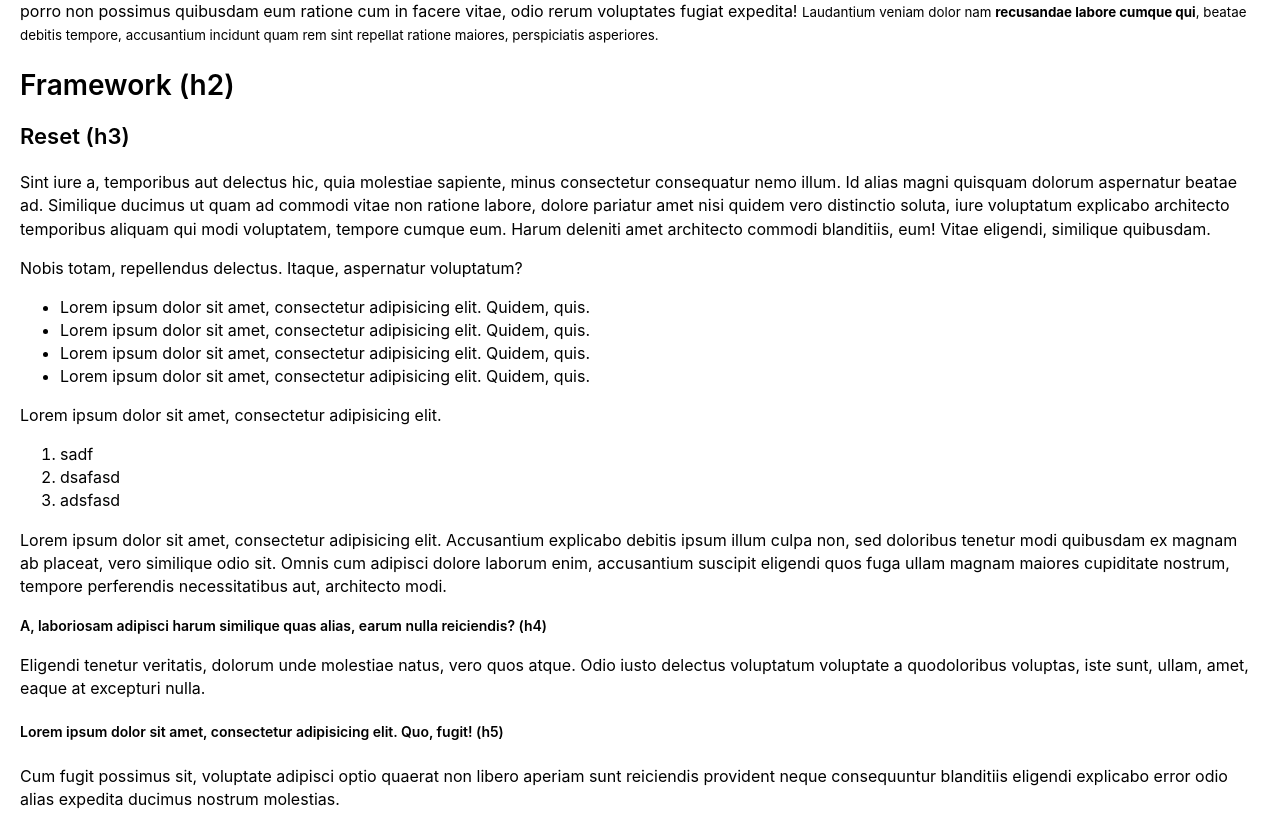
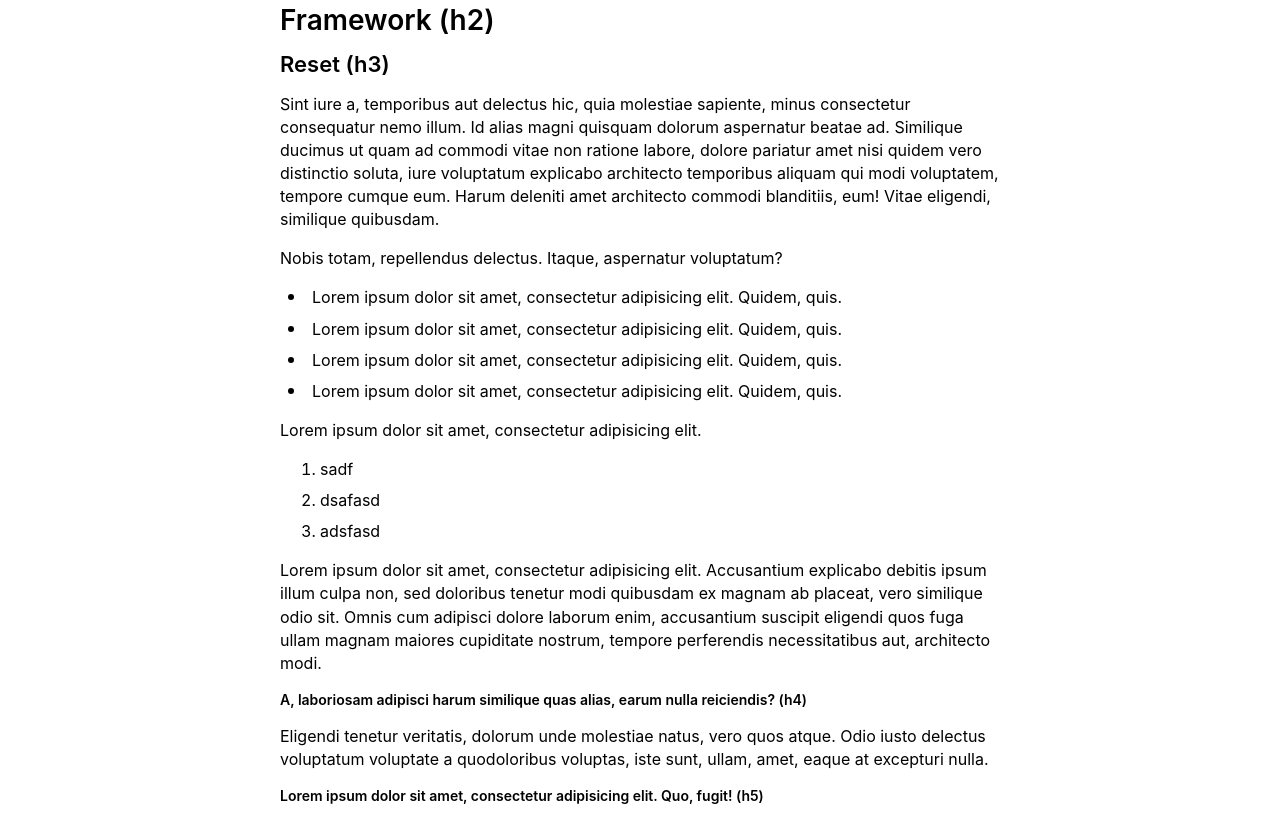
Before and after one commit to jeff-wolff/omni, a plain HTML site: page index.html in a window 1280 px wide. Shown: the part 580-1399 px from the top of the page. Drawn offline with Linux system fonts and the light colour scheme; a web font is replaced by a local one.

Commit message:
added ul

```diff
--- a/css/style.css
+++ b/css/style.css
@@ -9,7 +9,7 @@ body {
 }
 .container {
     /* border: 6px solid red; */
-    max-width: 1280px;
+    max-width: 760px;
     margin-top: 1rem;
     margin-right: auto;
     margin-bottom: 1rem;
@@ -19,3 +19,23 @@ body {
     padding-left: 20px;
     padding-right: 20px;
 }
+
+ul {
+    padding-inline-start: 2rem;
+    list-style: none
+}
+
+li {
+    margin: 0.5rem 0;
+    position: relative;
+}
+ul li::before {
+    content: "";
+    position: absolute;
+    width: 6px;
+    height: 6px;
+    left: -24px;
+    top: 8px;
+    border-radius: 50%;
+    background: #000;
+}
--- a/css/type.css
+++ b/css/type.css
@@ -18,6 +18,7 @@
 
   /* Heading Vars */
   --heading-font-weight: 600;
+  --heading-margin: 1rem; /* 16px */
   /* Heading 1 */
   --h1-font-size: 2.375rem; /* 38px */
   --h1-line-height: 1.13157895;
@@ -96,6 +97,7 @@ h6 {
 /* Font Weight */
 h1,h2,h3,h4,h5,h6 {
     font-weight: var(--heading-font-weight);
+    margin: var(--heading-margin) 0;
 }
 .t-display-s, .t-display, .t-display-m, .t-display-l {
     font-weight: var(--display-font-weight);
```
